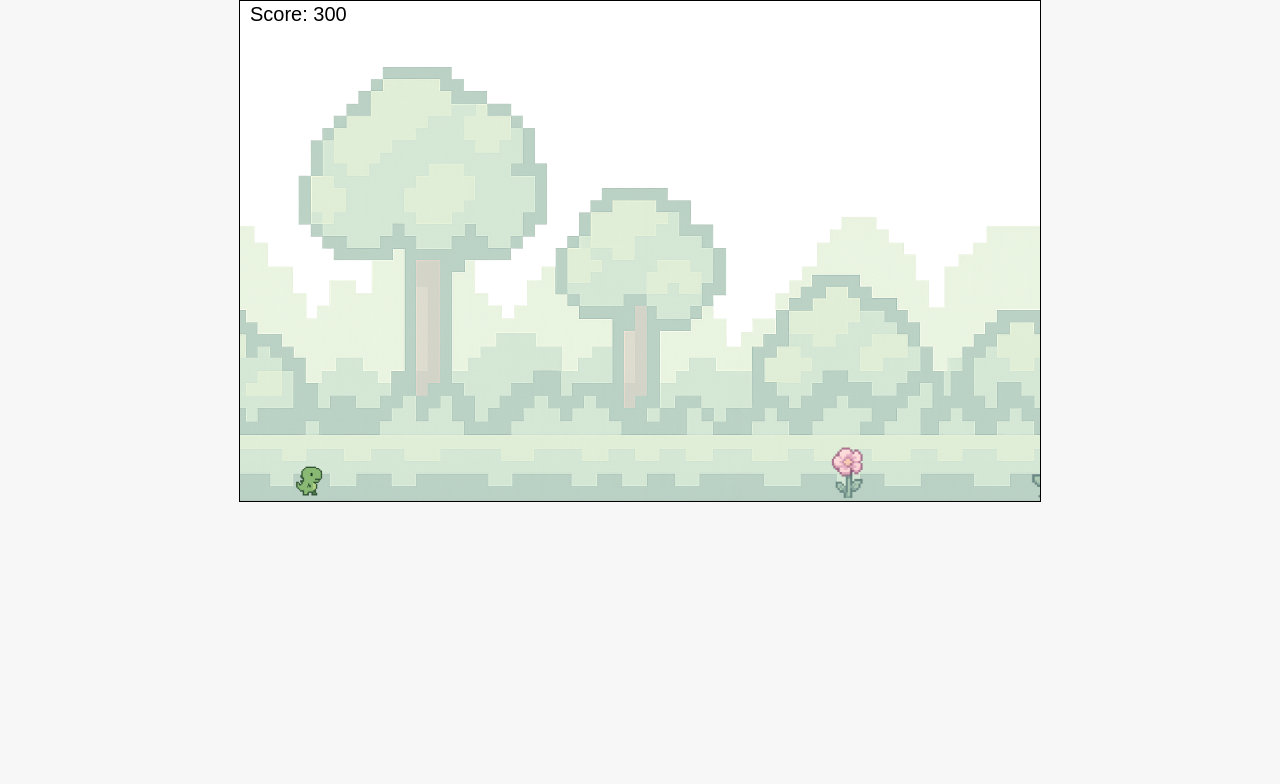
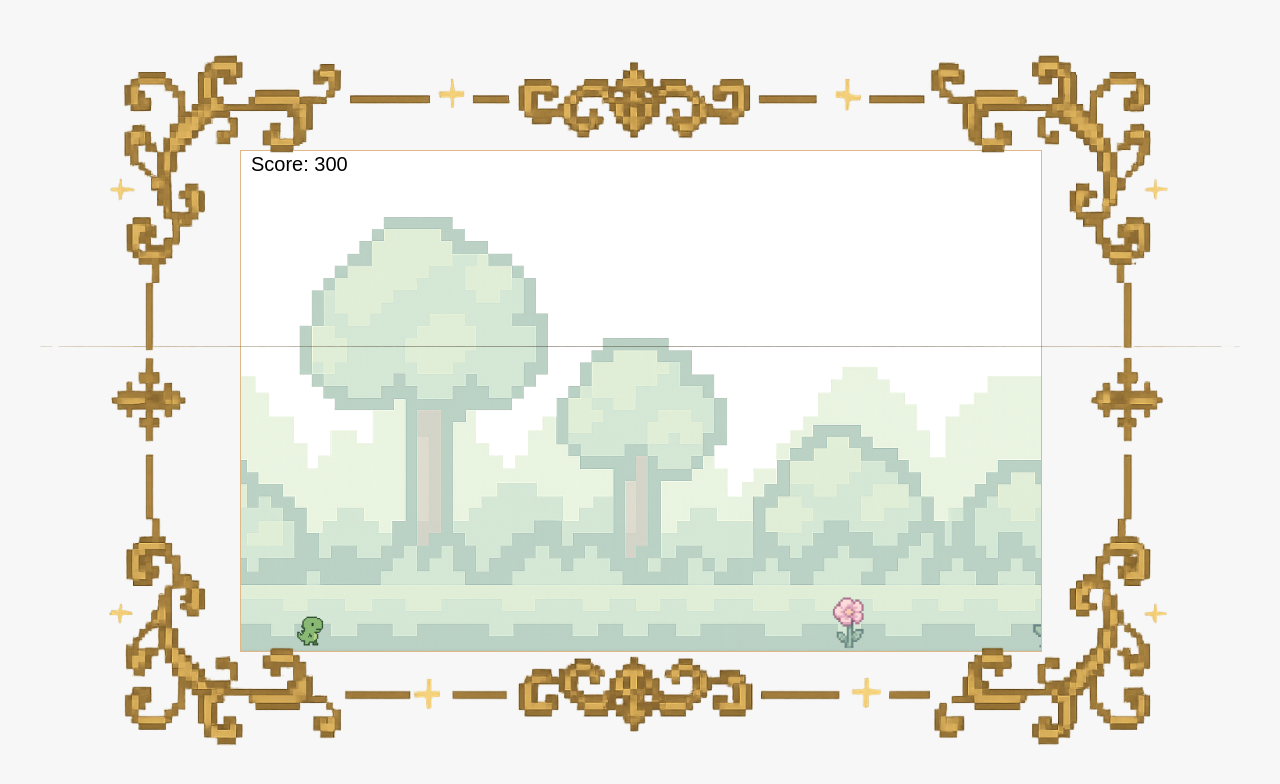
Before and after one commit to jam9582/for-fun, a website: page dinosaur/chrome-dinosaur-game/src/index.html in a window 1280 px wide. Drawn offline with Linux system fonts and the light colour scheme.

Commit message:
장애물 간격 조정&프레임 추가&canvas/다시시작 버튼 위치 수정

```diff
--- a/dinosaur/chrome-dinosaur-game/src/index.html
+++ b/dinosaur/chrome-dinosaur-game/src/index.html
@@ -6,14 +6,44 @@
     <title>크롬 공룡 게임</title>
     <link rel="stylesheet" href="styles/style.css">
     <style>
+        body {
+            display: flex;
+            justify-content: center;
+            align-items: center;
+            height: 100vh; /* 화면 전체 높이를 사용 */
+            margin: 0;
+            background-color: #f7f7f7; /* 배경색 설정 */
+        }
+
+        #game-container {
+            position: relative;
+            width: 800px; /* canvas와 동일한 너비 */
+            height: 500px; /* canvas와 동일한 높이 */
+        }
+
         canvas {
             display: block;
             margin: 0 auto;
-            border: 1px solid black;
+            border: 1px solid burlywood; /* canvas 자체의 테두리는 제거 */
         }
+
+        #frame {
+            position: absolute;
+            top: -125px;
+            left: -200px;
+            width: 150%;
+            height: 150%;
+            background: url('images/frame.png') no-repeat center center;
+            background-size: cover; /* frame.png를 container 크기에 맞춤 */
+            pointer-events: none; /* frame이 클릭 이벤트를 차단하지 않도록 설정 */
+        }
+
         #restartButton {
-            display: none; /* 버튼은 기본적으로 숨김 */
-            margin: 20px auto;
+            display: none; /* 기본적으로 숨김 */
+            position: absolute; /* canvas 아래에 고정 */
+            top: 520px; /* canvas 아래에 위치 */
+            left: 50%;
+            transform: translateX(-50%); /* 버튼을 화면 중앙으로 정렬 */
             padding: 10px 20px;
             font-size: 16px;
             cursor: pointer;
@@ -23,6 +53,7 @@
 <body>
     <div id="game-container">
         <canvas id="gameCanvas" width="800" height="500"></canvas>
+        <div id="frame"></div> <!-- frame을 canvas 위에 추가 -->
     </div>
     <button id="restartButton">다시 시작</button>
     <script src="scripts/game.js"></script>
--- a/dinosaur/chrome-dinosaur-game/src/scripts/game.js
+++ b/dinosaur/chrome-dinosaur-game/src/scripts/game.js
@@ -6,9 +6,6 @@ let dinosaur;
 let obstacles = [];
 let score = 0;
 let gameOver = false;
-
-let obstacleSpeed = 0.001; // 장애물 초기 속도
-const speedIncrement = 0.005; // 속도 증가율
 
 // 배경 이미지 관련 변수
 const backgroundImage = new Image();
@@ -40,6 +37,11 @@ function init() {
     obstacles = [];
     score = 0;
     gameOver = false;
+
+    // 장애물 속도와 가속도 초기화
+    obstacleSpeed = 0.001; // 초기 속도
+    speedIncrement = 0.005; // 초기 가속도
+
     restartButton.style.display = 'none';
     requestAnimationFrame(gameLoop);
 }
@@ -204,9 +206,15 @@ class Obstacle {
     }
 }
 
-// 공룡 점프는 스페이스바
+// 공룡 점프는 스페이스바 또는 마우스 클릭
 document.addEventListener('keydown', (event) => {
     if (event.code === 'Space' && !gameOver) {
+        dinosaur.jump();
+    }
+});
+
+canvas.addEventListener('mousedown', () => {
+    if (!gameOver) {
         dinosaur.jump();
     }
 });
```
Also changed, not shown: dinosaur/chrome-dinosaur-game/src/images/frame.png (added).
